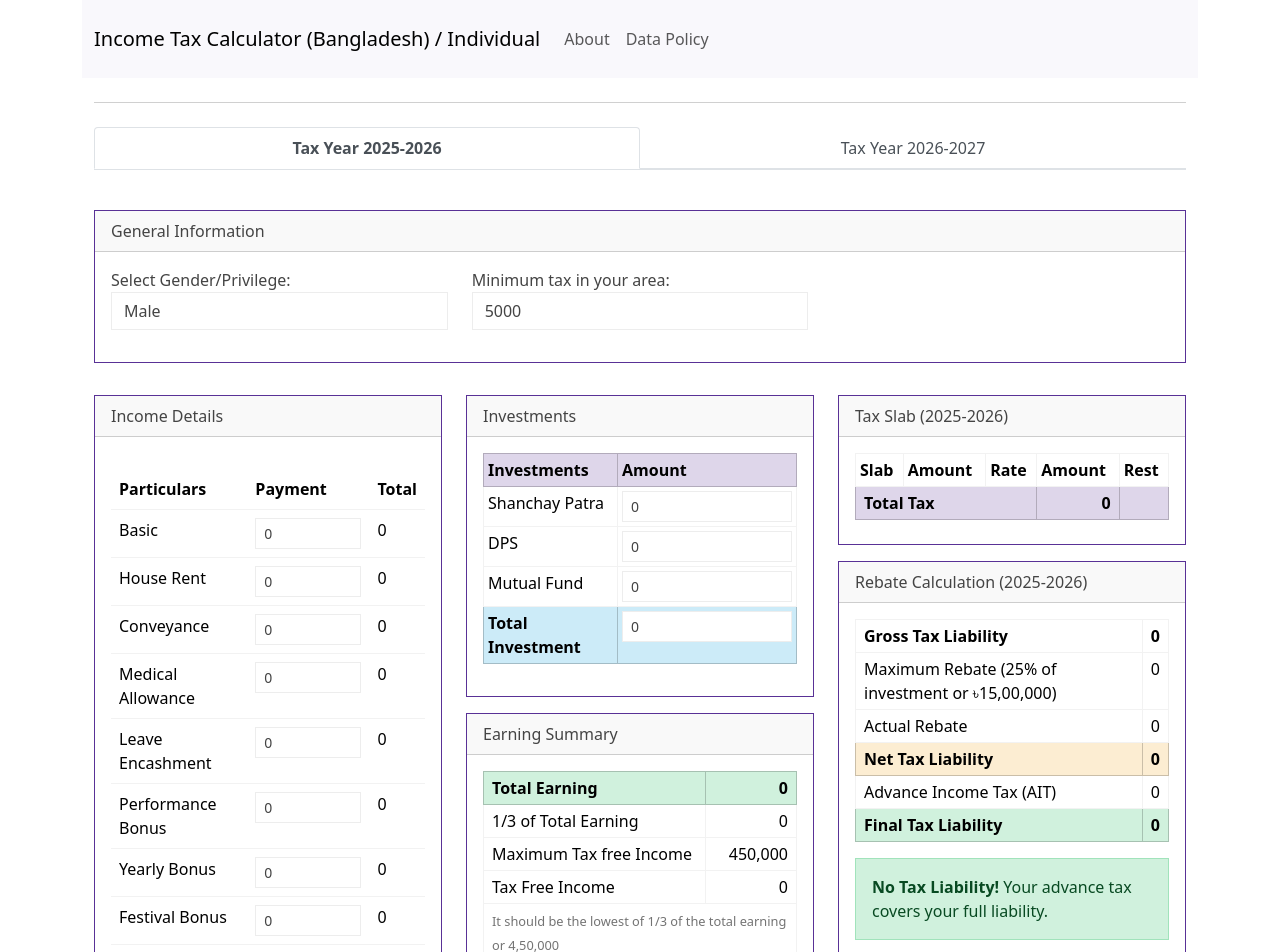
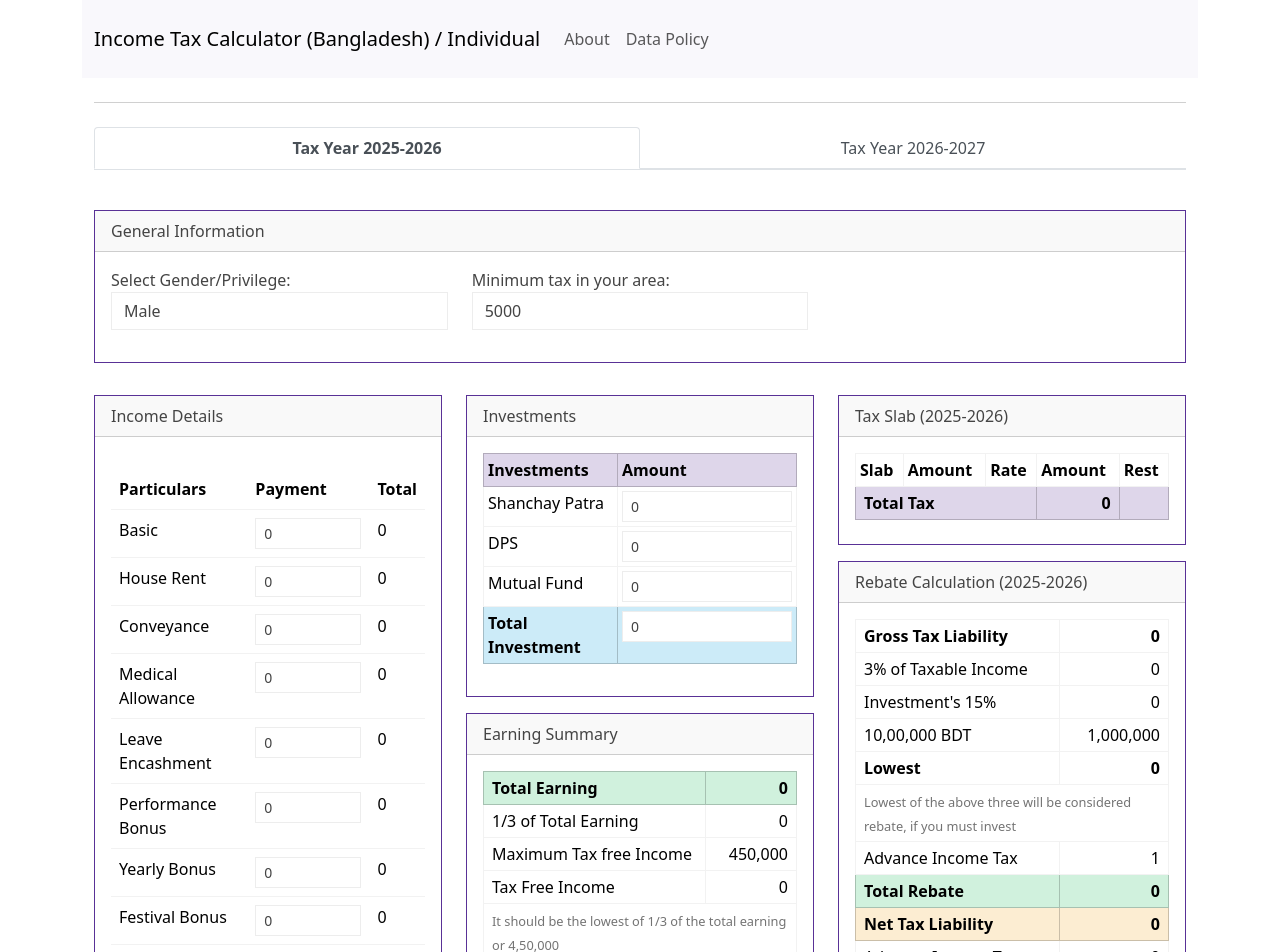
Before and after one commit to shafikshaon/bd-income-tax-calculator, a Vue app: page / in a window 1280 px wide. Shown: the top 952 px of the page. Built offline with nearby package versions, Linux system fonts and the light colour scheme.

Commit message:
Fix 2026-2027 Calculator Tab

```diff
--- a/src/components/TheIncomeTaxSlab.vue
+++ b/src/components/TheIncomeTaxSlab.vue
@@ -23,7 +23,7 @@ const props = defineProps({
 const oneThirdOfTotalEarning = computed(() => Math.floor(props.totalGrossPay / 3))
 const maxTaxFreeIncome = 450000
 const taxFreeIncome = computed(() => Math.min(oneThirdOfTotalEarning.value, maxTaxFreeIncome))
-const taxableIncome = computed(() => props.totalGrossPay - taxFreeIncome.value)
+const taxableIncome = computed(() => Math.max(0, props.totalGrossPay - taxFreeIncome.value))
 
 // Official tax slabs for 2025-2026 assessment year based on PWC Bangladesh
 const taxSlabs = {
--- a/src/components/TheRebateCalculation.vue
+++ b/src/components/TheRebateCalculation.vue
@@ -31,7 +31,7 @@ const props = defineProps({
 const oneThirdOfTotalEarning = computed(() => Math.floor(props.totalGrossPay / 3))
 const maxTaxFreeIncome = 450000
 const taxFreeIncome = computed(() => Math.min(oneThirdOfTotalEarning.value, maxTaxFreeIncome))
-const taxableIncome = computed(() => props.totalGrossPay - taxFreeIncome.value)
+const taxableIncome = computed(() => Math.max(0, props.totalGrossPay - taxFreeIncome.value))
 
 // Official tax slabs for 2025-2026 assessment year (matching TheIncomeTaxSlab.vue)
 const taxSlabs = {
@@ -93,15 +93,22 @@ const calculateTax = computed(() => {
   return {totalTax, taxDetails}
 })
 
-const maxRebate = computed(() => {
-  // Maximum possible rebate: 25% of total investment or 15 lakh, whichever is lower
-  return Math.min(props.totalInvestment * 0.25, 1500000)
+const rebateAmount = computed(() => {
+  // Bangladesh tax law: Rebate is the lowest of:
+  // 1. 3% of taxable income
+  // 2. 15% of actual investment
+  // 3. ৳10,00,000 BDT
+  const threePercentOfTaxable = Math.round(taxableIncome.value * 0.03)
+  const fifteenPercentOfInvestment = Math.round(props.totalInvestment * 0.15)
+  const maxLimit = 1000000
+
+  const calculatedRebate = Math.min(threePercentOfTaxable, fifteenPercentOfInvestment, maxLimit)
+
+  // Rebate cannot exceed actual tax liability
+  return Math.min(calculatedRebate, calculateTax.value.totalTax)
 })
 
-const rebateAmount = computed(() => {
-  // Actual rebate: cannot exceed the calculated tax amount
-  return Math.min(maxRebate.value, calculateTax.value.totalTax)
-})
+// Remove maxRebate computed property as it's no longer needed
 
 const netTaxLiability = computed(() => {
   return Math.max(0, calculateTax.value.totalTax - rebateAmount.value)
@@ -134,12 +141,33 @@ const formatNumber = (num) => {
             <td class="text-end"><strong>{{ formatNumber(calculateTax.totalTax) }}</strong></td>
           </tr>
           <tr>
-            <td>Maximum Rebate (25% of investment or ৳15,00,000)</td>
-            <td class="text-end">{{ formatNumber(maxRebate) }}</td>
+            <td>3% of Taxable Income</td>
+            <td class="text-end">{{ formatNumber(Math.round(taxableIncome * 0.03)) }}</td>
           </tr>
           <tr>
-            <td>Actual Rebate</td>
-            <td class="text-end">{{ formatNumber(rebateAmount) }}</td>
+            <td>Investment's 15%</td>
+            <td class="text-end">{{ formatNumber(Math.round(props.totalInvestment * 0.15)) }}</td>
+          </tr>
+          <tr>
+            <td>10,00,000 BDT</td>
+            <td class="text-end">{{ formatNumber(1000000) }}</td>
+          </tr>
+          <tr>
+            <td><strong>Lowest</strong></td>
+            <td class="text-end"><strong>{{ formatNumber(Math.min(Math.round(taxableIncome * 0.03), Math.round(props.totalInvestment * 0.15), 1000000)) }}</strong></td>
+          </tr>
+          <tr>
+            <td colspan="2">
+              <small class="text-muted">Lowest of the above three will be considered rebate, if you must invest</small>
+            </td>
+          </tr>
+          <tr>
+            <td>Advance Income Tax</td>
+            <td class="text-end">{{ formatNumber(1) }}</td>
+          </tr>
+          <tr class="table-success">
+            <td><strong>Total Rebate</strong></td>
+            <td class="text-end"><strong>{{ formatNumber(Math.min(Math.round(taxableIncome * 0.03), Math.round(props.totalInvestment * 0.15), 1000000)) }}</strong></td>
           </tr>
           <tr class="table-warning">
             <td><strong>Net Tax Liability</strong></td>
```
